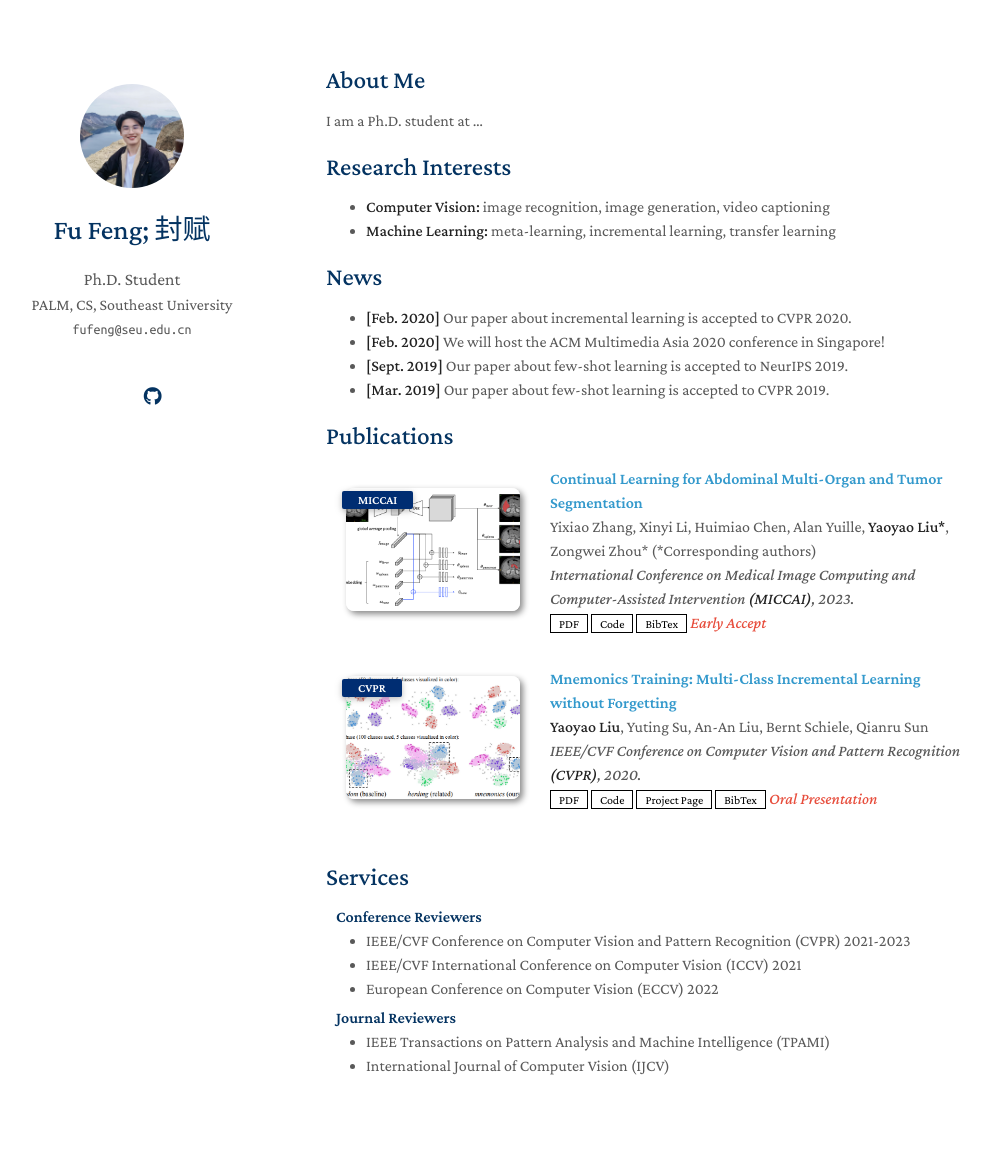
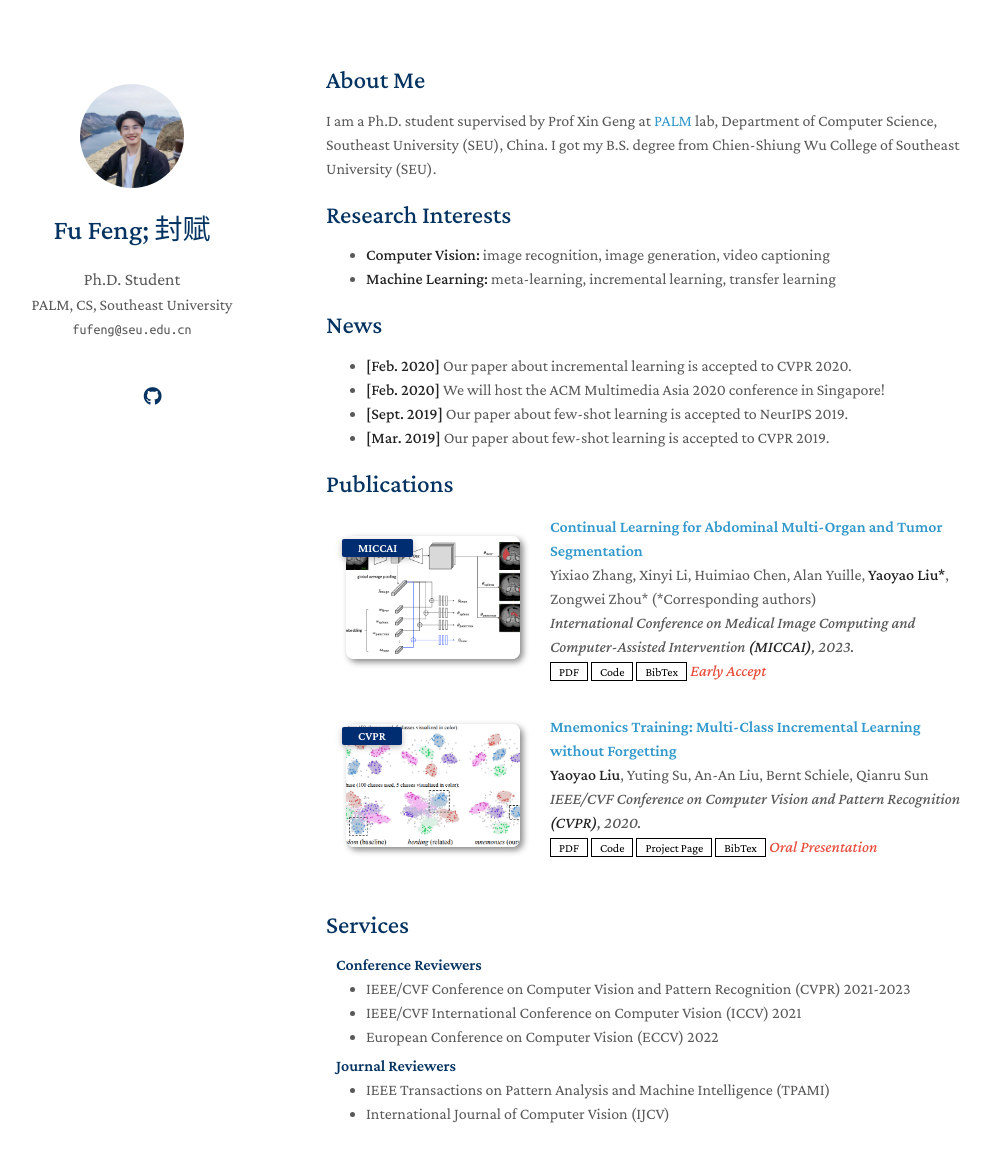
Before and after one commit to fu-feng/fu-feng.github.io, a Jekyll site: the page built from index.md, in a window 1280 px wide and 1220 px high. Shown: the top 1162 px of the window, without its empty margins (144-1135 px from the left). Built offline with Jekyll 4.4.1, drawn with Linux system fonts in a browser that asks for light colours; nearby versions of some CDN libraries; a style sheet for code colours, icons or effects is not loaded; our own code applies the rules of GitHub Pages for plain Markdown files.

Commit message:
Update index.md

```diff
--- a/index.md
+++ b/index.md
@@ -4,7 +4,7 @@ layout: homepage
 
 ## About Me
 
-I am a Ph.D. student at ...
+I am a Ph.D. student supervised by Prof Xin Geng at [PALM](http://palm.seu.edu.cn/home.html) lab, Department of Computer Science, Southeast University (SEU), China. I got my B.S. degree from Chien-Shiung Wu College of Southeast University (SEU).
 
 ## Research Interests
 
```
